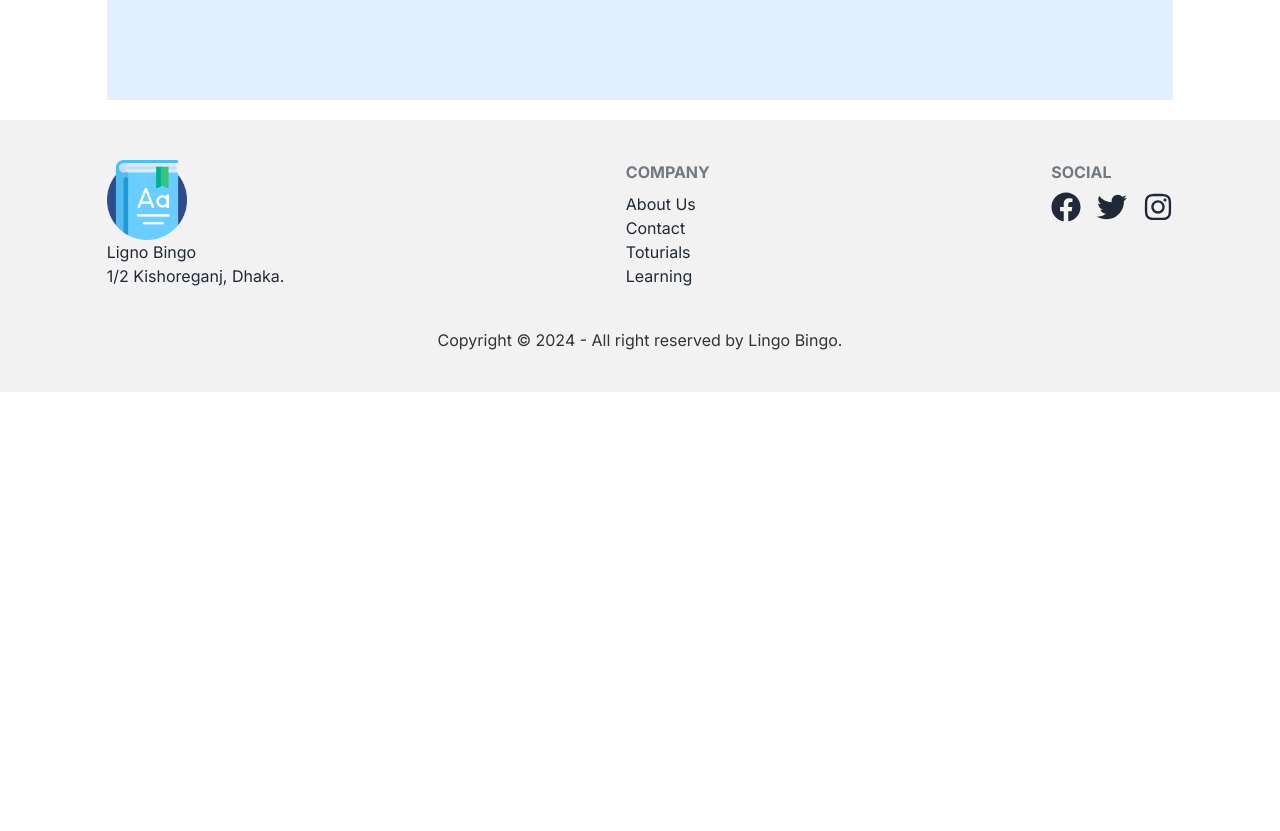
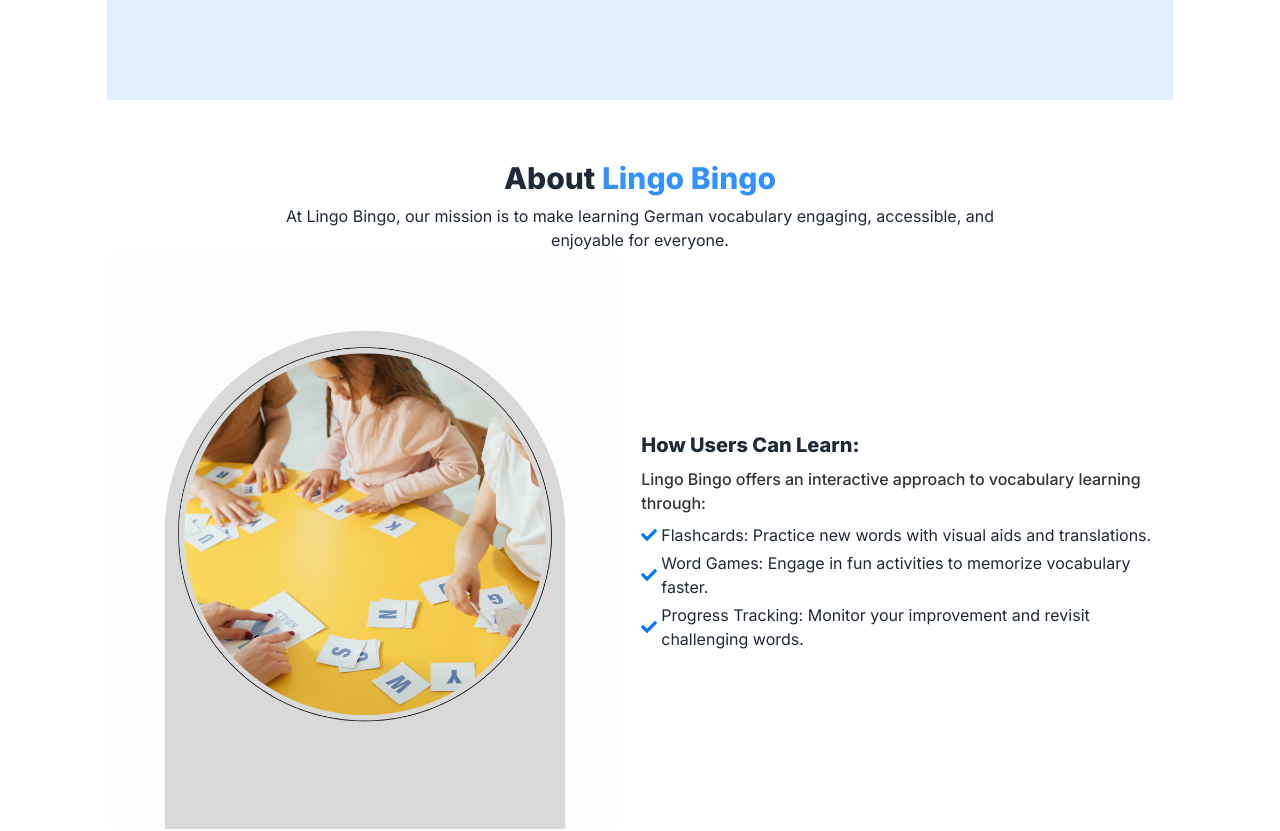
Before and after one commit to Jakaria030/lingo-bingo, a React (Vite) app: page / in a window 1280 px wide. Shown: the part 500-1331 px from the top of the page. Before the commit the page ends 932 px from the top, so only its background shows below. Built offline with nearby package versions, Linux system fonts and the light colour scheme; no server answers.

Commit message:
About section added

```diff
--- a/index.html
+++ b/index.html
@@ -1,5 +1,5 @@
 <!doctype html>
-<html lang="en">
+<html lang="en" data-theme="light">
   <head>
     <meta charset="UTF-8" />
     <meta name="viewport" content="width=device-width, initial-scale=1.0" />
--- /dev/null
+++ b/src/components/AboutSection.jsx
@@ -0,0 +1,30 @@
+import about from "../assets/about.png";
+import { FaCheck } from "react-icons/fa";
+
+const AboutSection = () => {
+    return (
+        <div className="py-10">
+            <div className="flex flex-col items-center gap-2">
+                <h1 className="text-center mx-5 text-2xl sm:text-3xl font-extrabold">About <span className="text-primary/80">Lingo Bingo</span></h1>
+                <p className="max-w-3xl text-center mx-5">At Lingo Bingo, our mission is to make learning German vocabulary engaging, accessible, and enjoyable for everyone.</p>
+            </div>
+            <div className="flex flex-col lg:flex-row gap-5 items-center justify-center">
+                <div>
+                    <img className="w-full max-w-xl" src={about} alt="About Image" />
+                </div>
+
+                <div className="space-y-2">
+                    <h3 className="text-xl font-extrabold to-txtColor">How Users Can Learn:</h3>
+                    <p className="text-txtColor font-medium">Lingo Bingo offers an interactive approach to vocabulary learning through:</p>
+                    <ul className="space-y-1">
+                        <li className="flex items-center gap-1"><FaCheck className="text-primary shrink-0"></FaCheck> Flashcards: Practice new words with visual aids and translations.</li>
+                        <li className="flex items-center gap-1"><FaCheck className="text-primary shrink-0"></FaCheck> Word Games: Engage in fun activities to memorize vocabulary faster.</li>
+                        <li className="flex items-center gap-1"><FaCheck className="text-primary shrink-0"></FaCheck> Progress Tracking: Monitor your improvement and revisit challenging words.</li>
+                    </ul>
+                </div>
+            </div>
+        </div>
+    );
+};
+
+export default AboutSection;
--- a/src/components/Footer.jsx
+++ b/src/components/Footer.jsx
@@ -41,7 +41,7 @@ const Footer = () => {
                 </nav>
             </div>
 
-            <p className="text-center my-10 pb-10 text-txtColor mx-3">Copyright © {new Date().getFullYear()} - All right reserved by Lingo Bingo.</p>
+            <p className="text-center mt-10 pb-10 text-txtColor mx-3">Copyright © {new Date().getFullYear()} - All right reserved by Lingo Bingo.</p>
         </footer>
     );
 };
--- a/src/layoutes/AuthLayout.jsx
+++ b/src/layoutes/AuthLayout.jsx
@@ -4,7 +4,7 @@ import Header from "../components/Header";
 
 const AuthLayout = () => {
     return (
-        <div className="font-inter bg-background">
+        <div className="font-inter bg-background overflow-y-scroll">
             <header>
                 <Header></Header>
                 <Navbar></Navbar>
--- a/src/pages/Home.jsx
+++ b/src/pages/Home.jsx
@@ -1,10 +1,12 @@
 import React from 'react';
 import Banner from '../components/Banner';
+import AboutSection from '../components/AboutSection';
 
 const Home = () => {
     return (
         <div className='w-11/12 sm:w-10/12 mx-auto'>
             <Banner></Banner>
+            <AboutSection></AboutSection>
         </div>
     );
 };
```
Also changed, not shown: src/assets/about.png (added).
